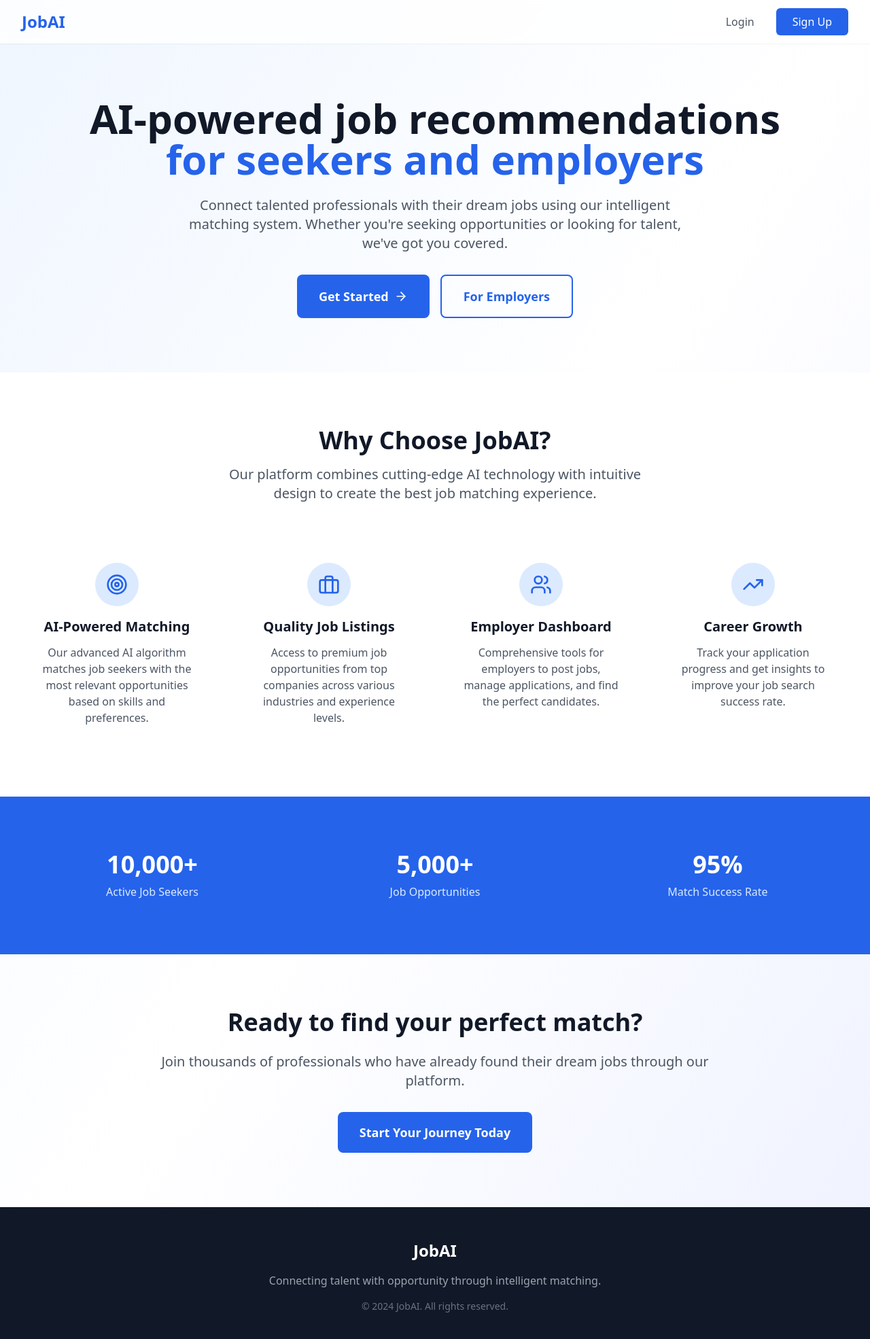
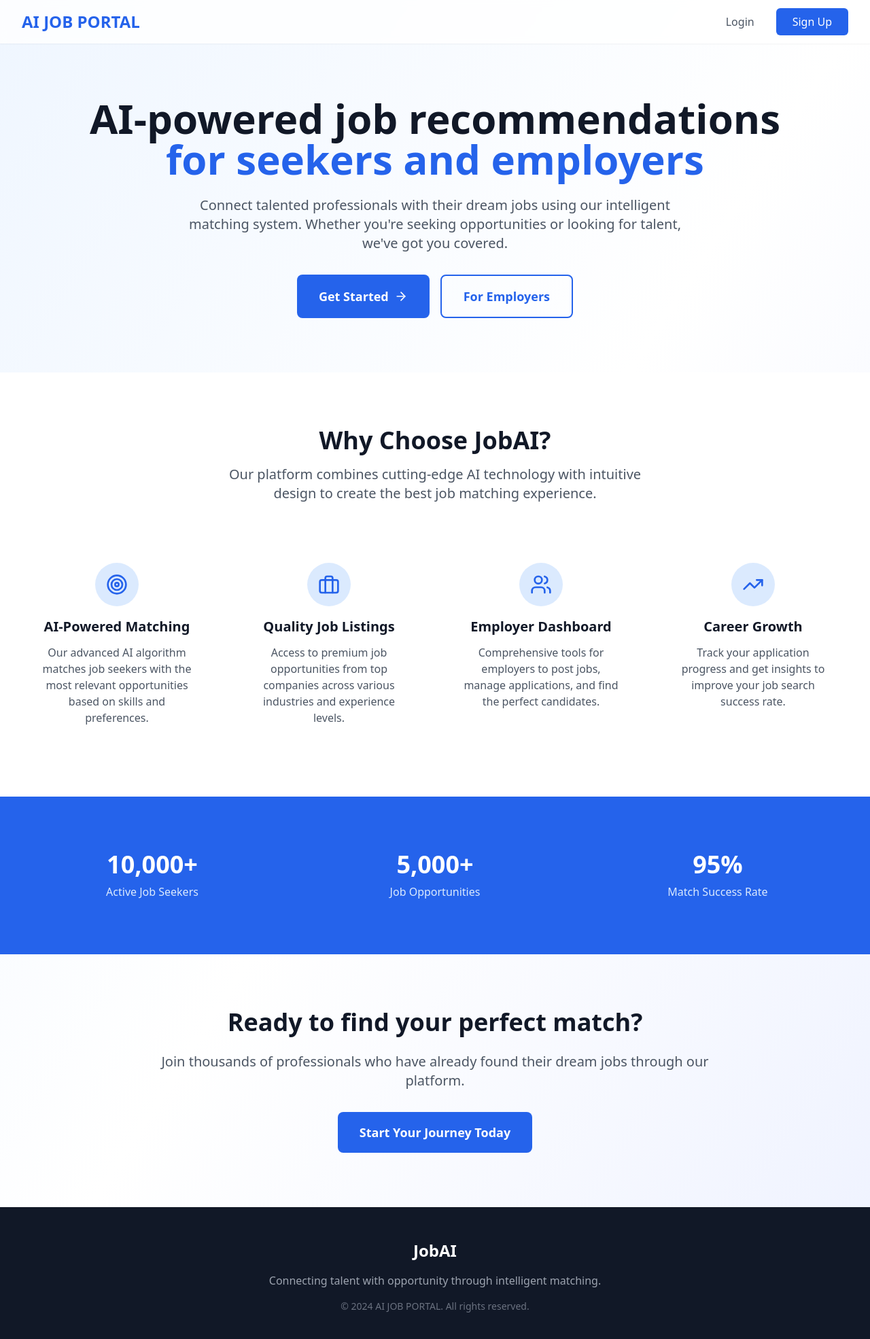
Before and after one commit to ProffMash/AI-Job-Portal, a React (Vite) app in the folder client/: page / in a window 1280 px wide. Shown: the top 1970 px of the page at 68% size. Built offline with nearby package versions, Linux system fonts and the light colour scheme; no server answers.

Commit message:
Refactor code

```diff
--- a/client/src/API/apiClient.ts
+++ b/client/src/API/apiClient.ts
@@ -1,7 +1,7 @@
 import axios from 'axios';
 
-// export const API_BASE = 'http://localhost:8000/api';
-export const API_BASE = 'https://ai-job-portal-r30p.onrender.com/api';
+export const API_BASE = 'http://localhost:8000/api';
+// export const API_BASE = 'https://ai-job-portal-r30p.onrender.com/api';
 
 const api = axios.create({
   baseURL: API_BASE,
--- a/client/src/pages/Landing.tsx
+++ b/client/src/pages/Landing.tsx
@@ -35,7 +35,7 @@ export const Landing: React.FC = () => {
         <div className="max-w-7xl mx-auto px-4 sm:px-6 lg:px-8">
           <div className="flex justify-between items-center h-16">
             <div className="flex items-center">
-              <h1 className="text-2xl font-bold text-blue-600">JobAI</h1>
+              <h1 className="text-2xl font-bold text-blue-600">AI JOB PORTAL</h1>
             </div>
             <div className="flex items-center space-x-4">
               <button
@@ -156,7 +156,7 @@ export const Landing: React.FC = () => {
             Connecting talent with opportunity through intelligent matching.
           </p>
           <p className="text-gray-500 text-sm">
-            © 2024 JobAI. All rights reserved.
+            © 2024 AI JOB PORTAL. All rights reserved.
           </p>
         </div>
       </footer>
--- a/client/src/pages/Login.tsx
+++ b/client/src/pages/Login.tsx
@@ -54,7 +54,7 @@ export const Login: React.FC = () => {
             <p className="text-sm text-gray-700 text-center">
               <span className="font-medium">Already have an account?</span> Sign in below.
               <br />
-              <span className="font-medium">New to JobAI?</span>{' '}
+              <span className="font-medium">New to AI JOB PORTAL?</span>{' '}
               <Link
                 to="/register"
                 className="text-blue-600 hover:text-blue-500 font-medium underline"
--- a/client/src/pages/Profile.tsx
+++ b/client/src/pages/Profile.tsx
@@ -4,7 +4,6 @@ import { useAuthStore } from '../stores/authStore';
 import { User as UserType } from '../types';
 import { User, Mail, Phone, MapPin, Globe, Briefcase, GraduationCap, CreditCard as Edit3, Save, X, Plus, Linkedin, Github, ExternalLink, Building, Loader2, AtSign, Calendar } from 'lucide-react';
 import { updateProfile as apiUpdateProfile, uploadAvatar, UpdateProfileData } from '../API/profileApi';
-// PDFViewer removed (resume feature disabled)
 import { clearSeekerRecommendationsCache, clearApplicantScoresCache } from '../API/aiRecommendationApi';
 
 export const Profile: React.FC = () => {
```
Also changed, not shown: client/public/assets/network_7438619.png (renamed from client/src/public/assets/network_7438619.png), 1 other file (tests, documents, lock files or other folders).
